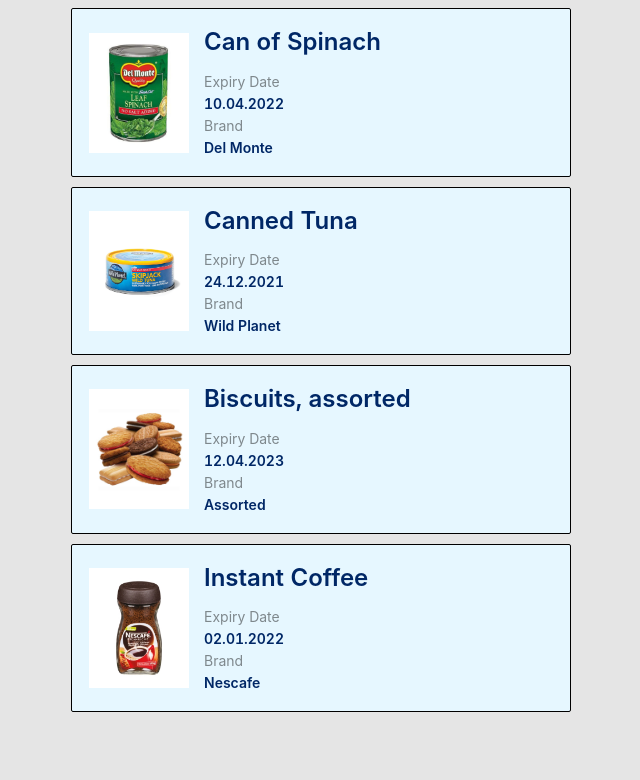
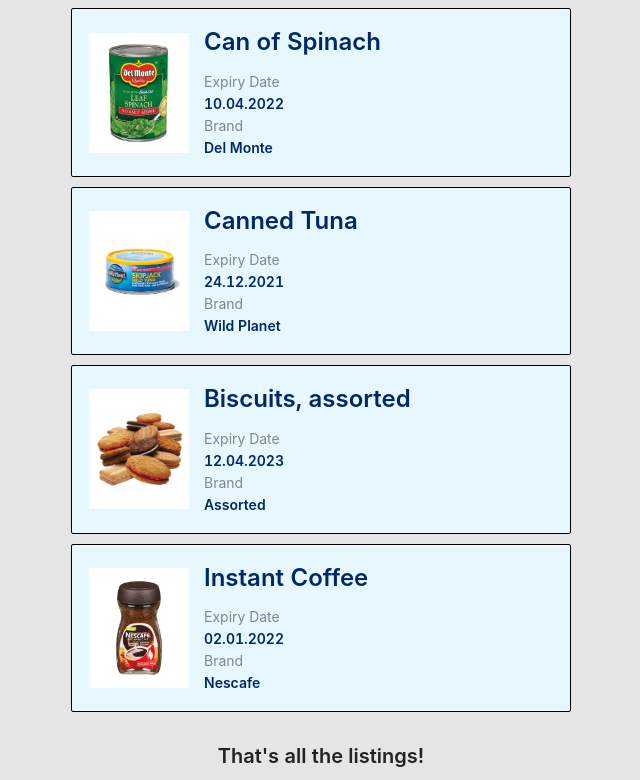
Before and after one commit to danadabb/foodfighters, a React (Create React App) app: page /search in a window 1280 px wide. Shown: the part 1197-1977 px from the top of the page, without its empty margins (319-959 px from the left). Before the commit the page ends 1919 px from the top, so only its background shows below. Built offline with nearby package versions, Linux system fonts and the light colour scheme.

Commit message:
end of listings message

```diff
--- a/src/components/Listings.tsx
+++ b/src/components/Listings.tsx
@@ -1,9 +1,11 @@
 import React from "react";
+import { Typography } from "antd";
 import FoodCard from "./FoodCard";
 import mockCardData from "../utils/mockCardData.json";
 
 const Listings = (): JSX.Element => {
   const listings = mockCardData;
+  const { Title, Text } = Typography;
 
   // todo - default sort?
 
@@ -22,6 +24,18 @@
             />
           );
         })}
+      <div
+        style={{
+          display: "flex",
+          flexDirection: "column",
+          alignItems: "center",
+          width: "100%",
+        }}
+      >
+        <Title level={4} style={{ marginTop: "20px" }}>
+          That's all the listings!
+        </Title>
+      </div>
     </>
   );
 };
```
